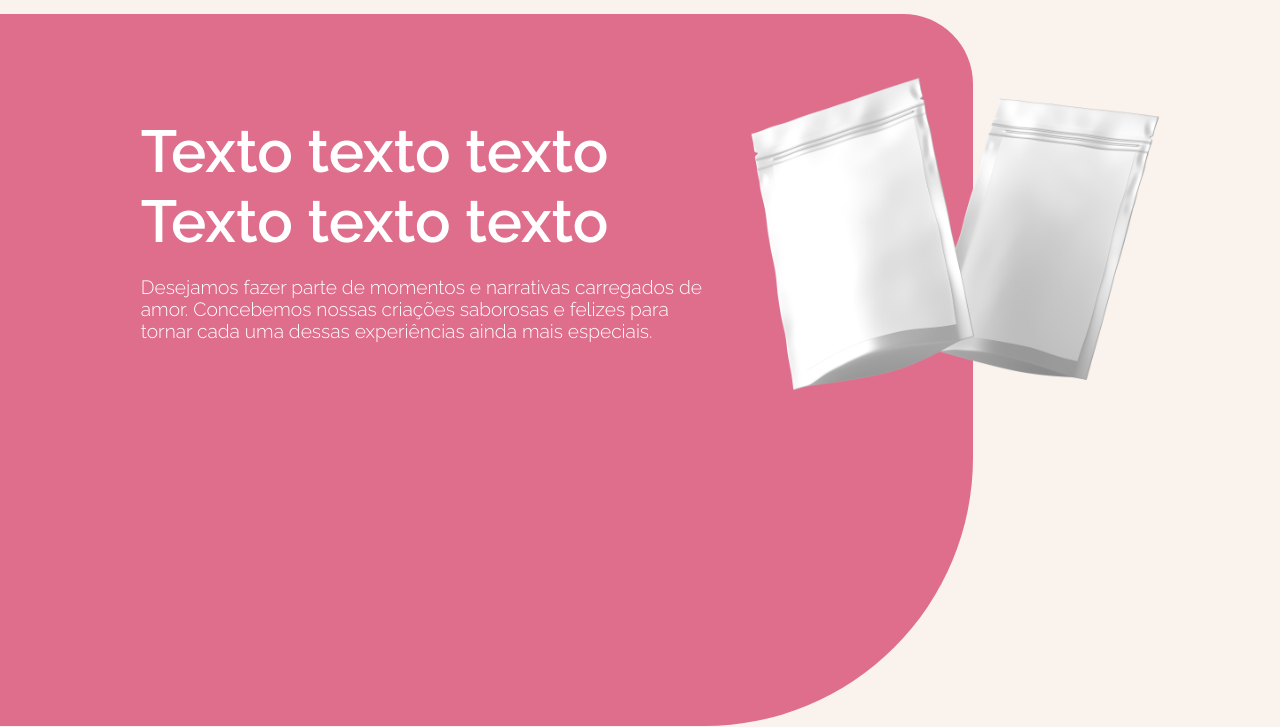
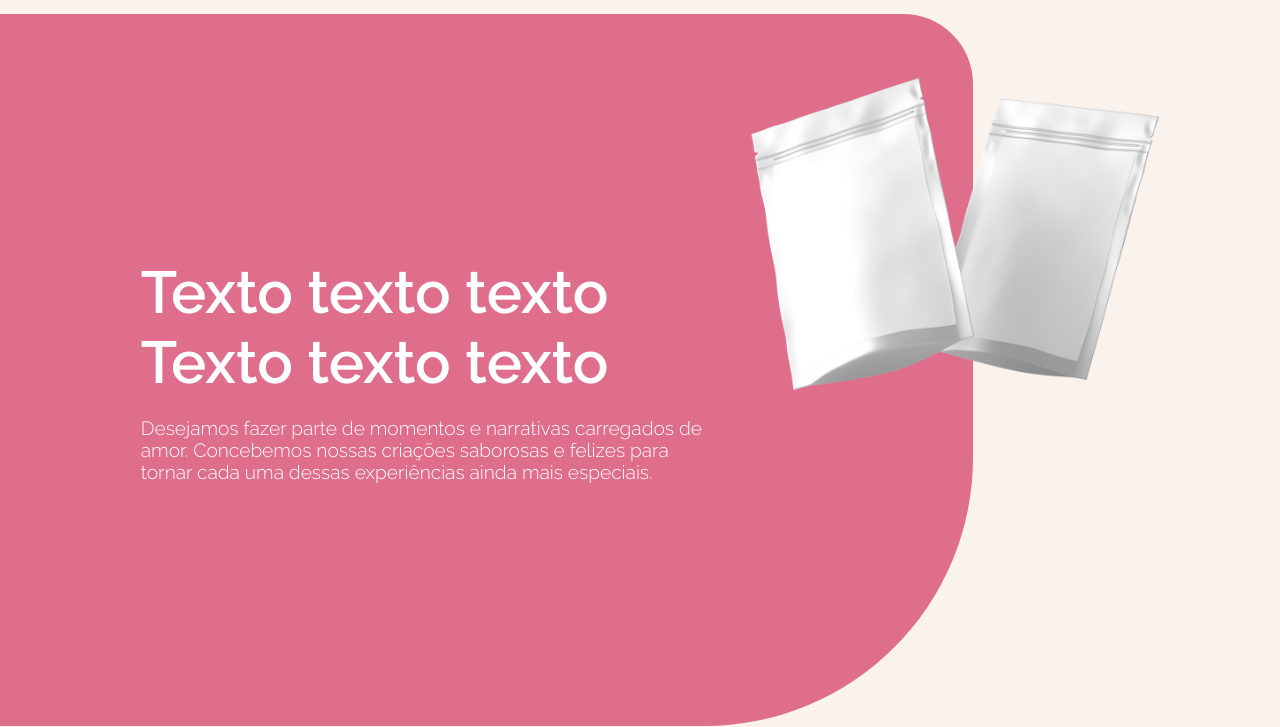
Before and after one commit to forge-twenty-six/minina-da-pipoca, a plain HTML site: page index.html in a window 1280 px wide. Shown: the part 97-824 px from the top of the page. Drawn offline with Linux system fonts and the light colour scheme.

Commit message:
ajeitei o cta

```diff
--- a/assets/styles/home.css
+++ b/assets/styles/home.css
@@ -8,8 +8,8 @@
     width: 45%;
     display: flex;
     flex-direction: column;
+    justify-content: center;
     gap: 20px;
-    margin-top: 8%;
     margin-left: 11%;
     z-index: 2;
 }
```
